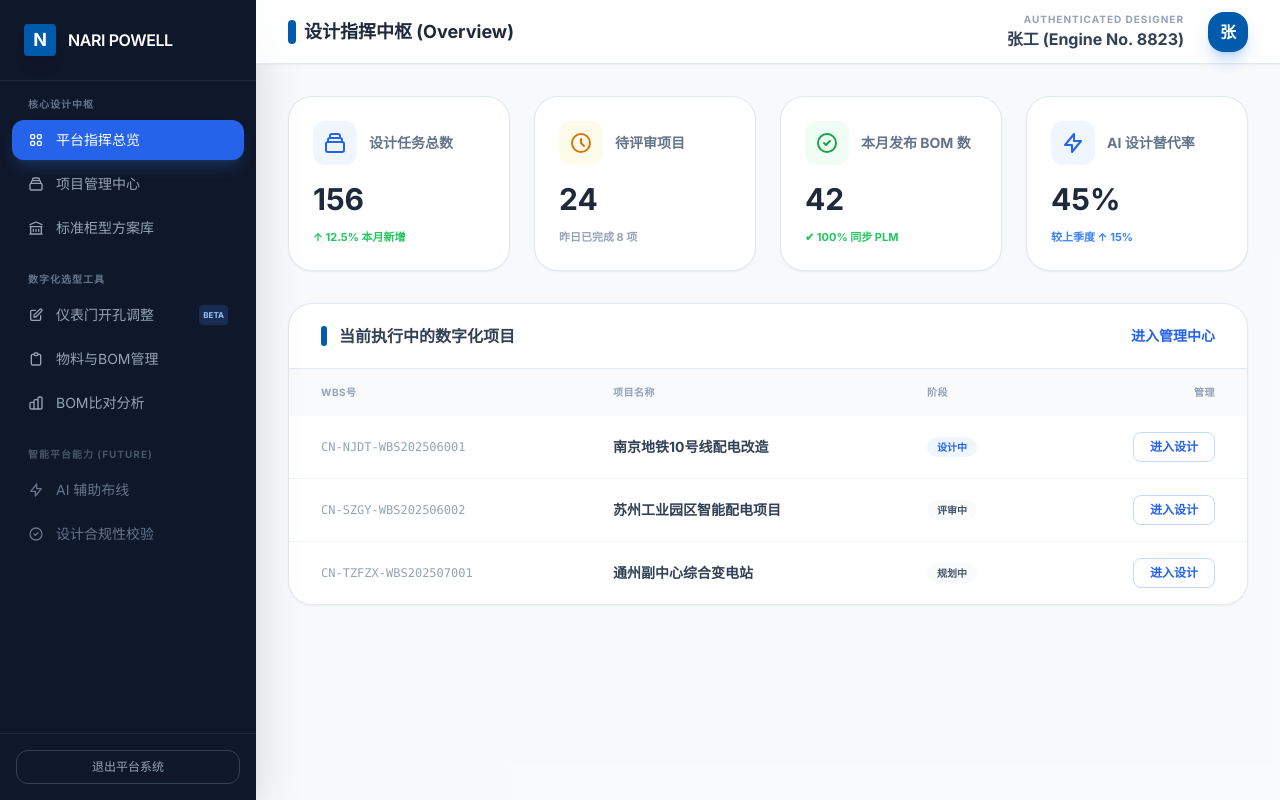
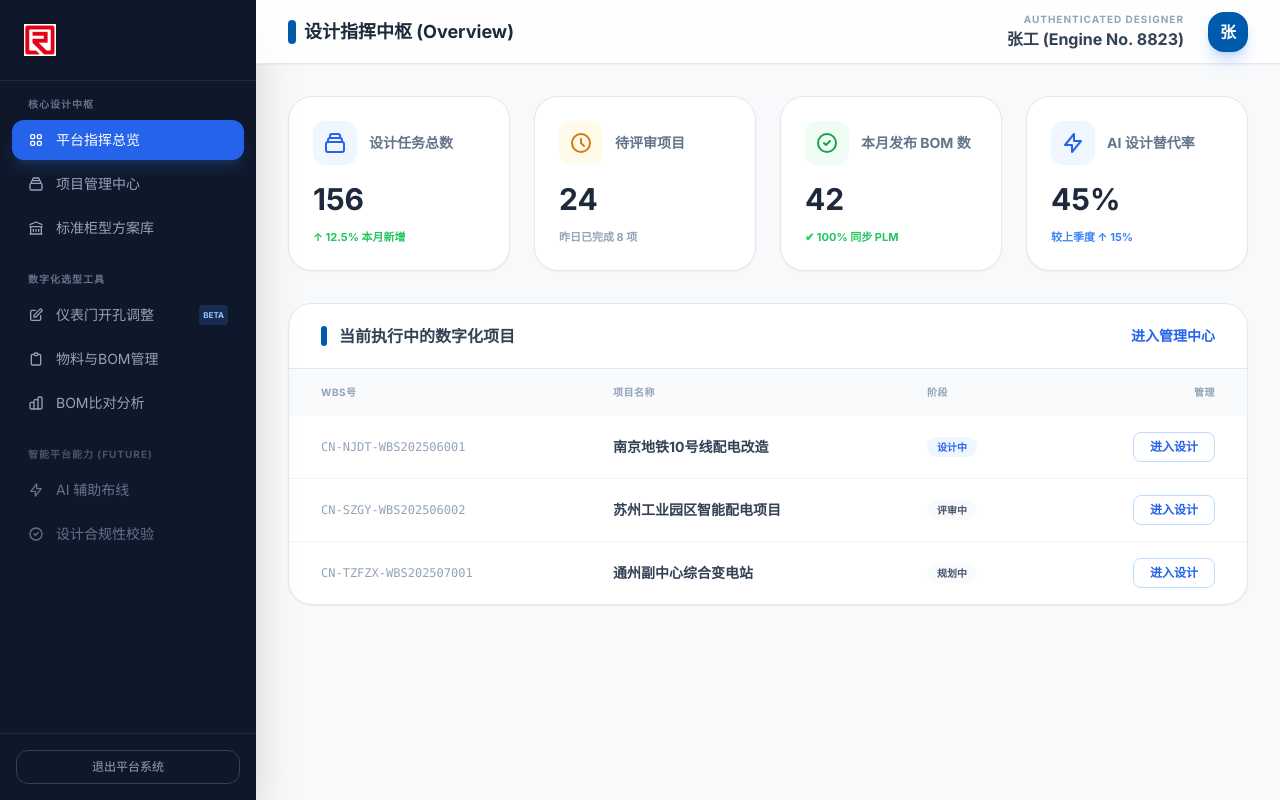
Before and after one commit to wupengcheng1024/nari-powell-selection-platform, a React (Vite) app: page /login in a window 1280 px wide. Both pictures are taken after a click on the button "立即登录". Built offline with nearby package versions, Linux system fonts and the light colour scheme.

Commit message:
logo.png

```diff
--- a/pages/Dashboard.tsx
+++ b/pages/Dashboard.tsx
@@ -347,8 +347,7 @@ const Dashboard: React.FC<DashboardProps> = ({ onSelectProject, onLogout }) => {
     <div className="min-h-screen flex bg-slate-50">
       <aside className="w-64 bg-slate-900 text-white flex flex-col fixed h-full z-20 shadow-2xl">
         <div className="p-6 border-b border-slate-800 flex items-center gap-3">
-          <div className="w-8 h-8 nari-bg rounded flex items-center justify-center font-bold text-lg shadow-lg">N</div>
-          <span className="font-semibold tracking-tight">NARI POWELL</span>
+          <img src="/images/login/logo.png" alt="NARI POWELL Logo" className="h-8" />
         </div>
 
         <div className="flex-1 overflow-y-auto py-4 px-3 space-y-6 scrollbar-hide">
```
